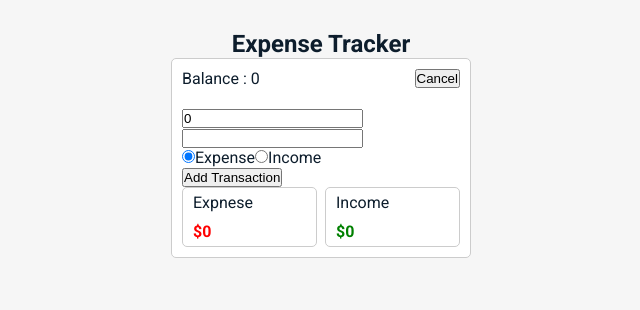
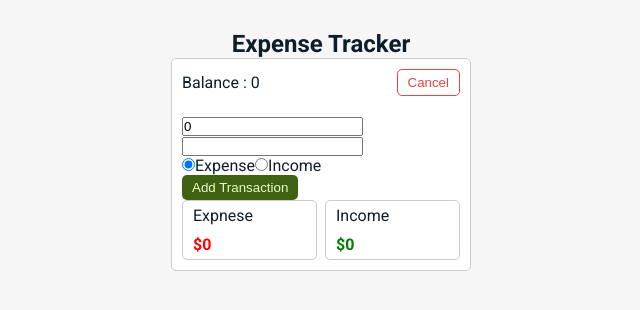
Before and after one commit to HesamMarshal/expense-tracker, a React (Create React App) app: page / in a window 1280 px wide. Both pictures are taken after a click on the button "Add". Shown: the top 310 px of the page, without its empty margins (319-959 px from the left). Built offline with nearby package versions, Linux system fonts and the light colour scheme.

Commit message:
add style for buttons

```diff
--- a/src/App.css
+++ b/src/App.css
@@ -52,3 +52,24 @@
   font-weight: bold;
   color: green;
 }
+
+.btn {
+  outline: none;
+  padding: 5px 10px;
+  background-color: #ecfccb;
+  color: #3f6212;
+  border: 1px solid #3f6212;
+  border-radius: 5px;
+}
+
+.primary {
+  color: #ecfccb;
+  background-color: #3f6212;
+  border: none;
+}
+
+.cancel {
+  background-color: #fff;
+  color: #ef4444;
+  border: 1px solid #ef4444;
+}
--- a/src/components/OverViewComponent.js
+++ b/src/components/OverViewComponent.js
@@ -7,7 +7,10 @@ const OverViewComponent = ({ income, expense, addTransaction }) => {
     <>
       <div className="topSection">
         <p>Balance : {income - expense}</p>
-        <button onClick={() => setIsShow((prevState) => !isShow)}>
+        <button
+          onClick={() => setIsShow((prevState) => !isShow)}
+          className={`btn ${isShow && "cancel"}`}
+        >
           {isShow ? "Cancel" : "Add"}
         </button>
       </div>
--- a/src/components/TransactionForm.js
+++ b/src/components/TransactionForm.js
@@ -47,7 +47,9 @@ const TransactionForm = ({ addTransaction }) => {
         />
         <label>Income</label>
       </div>
-      <button type="submit">Add Transaction</button>
+      <button type="submit" className="btn primary">
+        Add Transaction
+      </button>
     </form>
   );
 };
```
